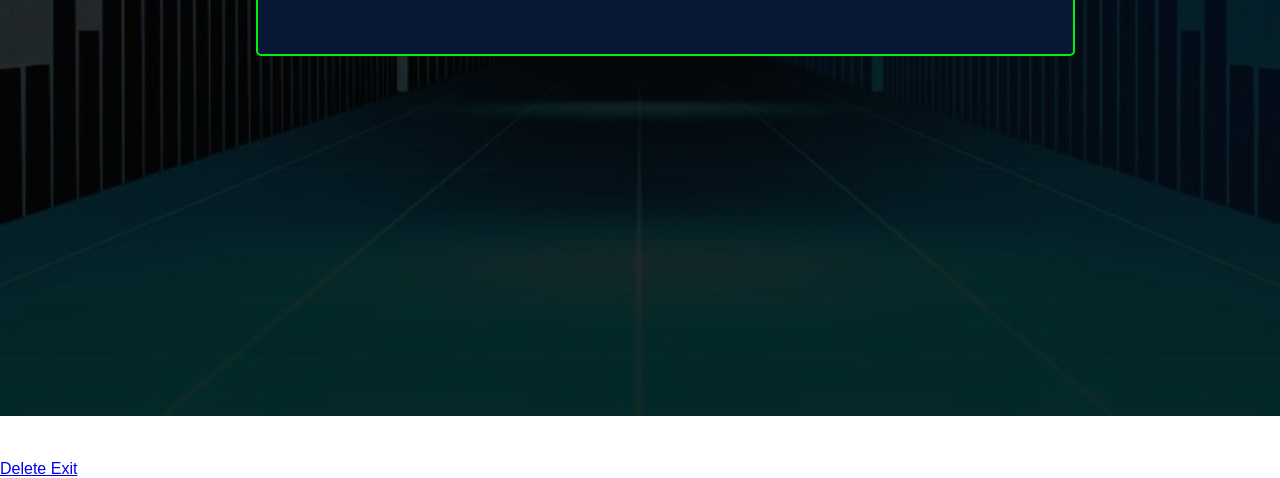
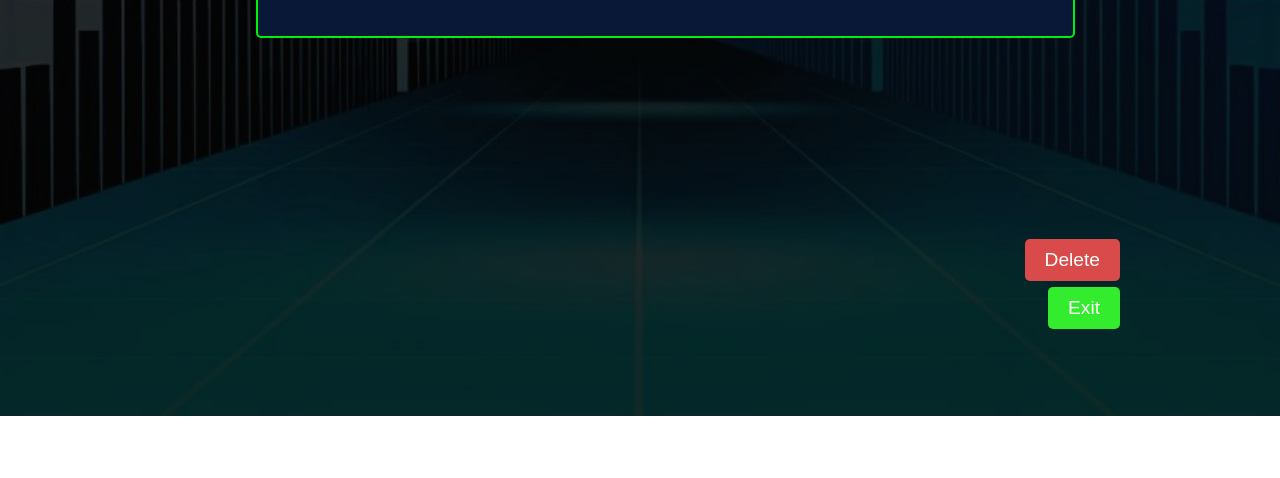
Before and after one commit to rusuioana7/Proiect_TW, a website: page logo_myProfile_about/myProfile.html in a window 1280 px wide. Shown: the part 384-862 px from the top of the page. After the commit the page ends 800 px from the top, so only its background shows below. Drawn offline with Linux system fonts and the light colour scheme.

Commit message:
Update myProfile.html
loadProfile si deleteAccount

```diff
--- a/logo_myProfile_about/myProfile.html
+++ b/logo_myProfile_about/myProfile.html
@@ -15,8 +15,18 @@
 </section>
 <h1>My Profile</h1>
 
-<a href="../homepage_login_register/homepage0.html" style="--clr:#1e9bff"><span>Delete </span><i> </i></a>
-<a href="../homepage_login_register/homepage0.html"><span>Exit </span><i></i></a>
+    <button type="button" class="toggle-btn" onclick="confirmDelete()">Delete</button>
+
+<script>
+    function confirmDelete() {
+        const confirmDelete = confirm("Are you sure you want to delete your account?");
+        if (confirmDelete) {
+            deleteProfile();
+        }
+    }
+</script>
+<button type="button" class="exit-btn" onclick="goBack()"><span>Exit</span><i></i></button>
+
 
 <img class="profil-pic" src="images/profilepic.jpg">
 <div class="all">
@@ -49,6 +59,7 @@
         </div>
     </div>
 </div>
+    <script src="myProfile.js"></script>
 </body>
 
 </html>
```
